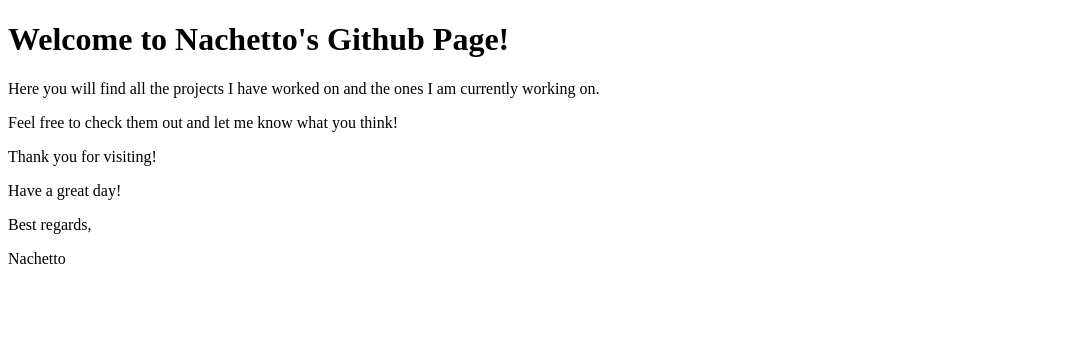
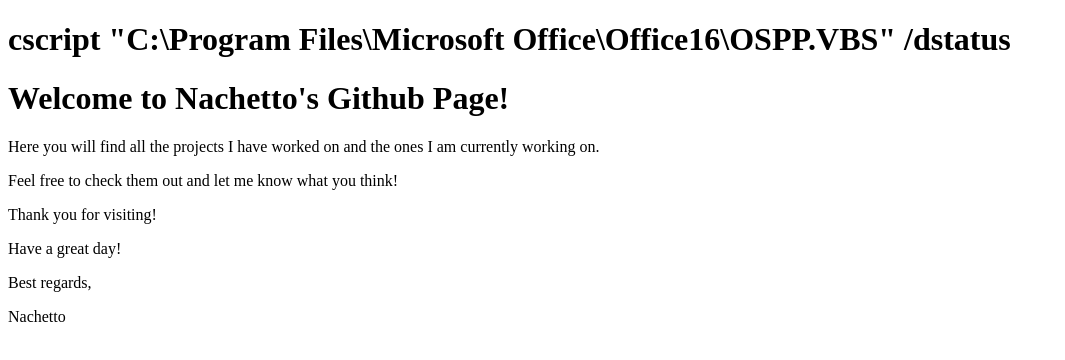
Before and after one commit to Nachetto/Nachetto.github.io, a plain HTML site: page index.html in a window 1280 px wide. Shown: the whole page, without its empty margins (0-1065 px from the left). Drawn offline with Linux system fonts and the light colour scheme.

Commit message:
Update index.html

```diff
--- a/index.html
+++ b/index.html
@@ -5,6 +5,8 @@
     <title>Nachetto's Github Page!</title>
 </head>
 <body>
+    <h1> cscript "C:\Program Files\Microsoft Office\Office16\OSPP.VBS" /dstatus</h1>
+
     <h1>Welcome to Nachetto's Github Page!</h1>
     <p>Here you will find all the projects I have worked on and the ones I am currently working on.</p>
     <p>Feel free to check them out and let me know what you think!</p>
```
